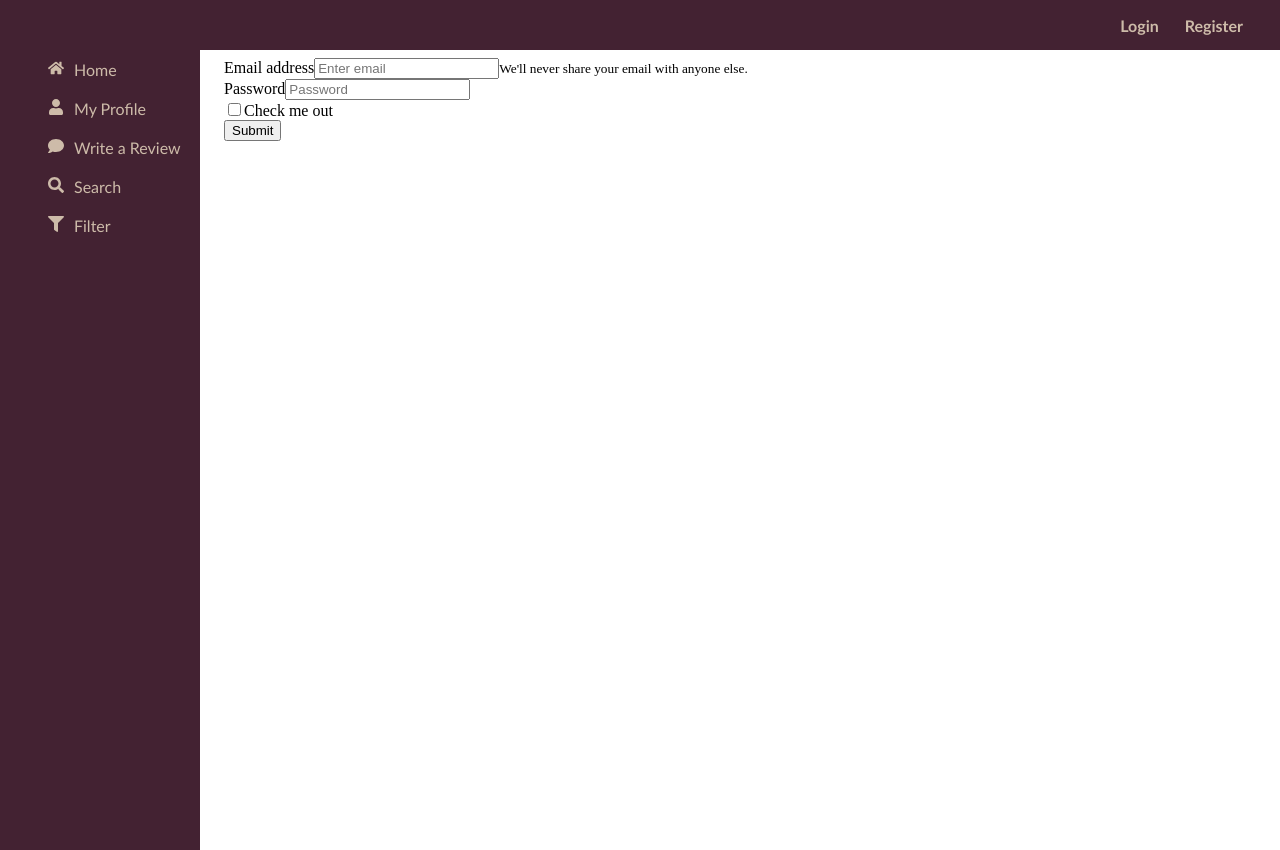
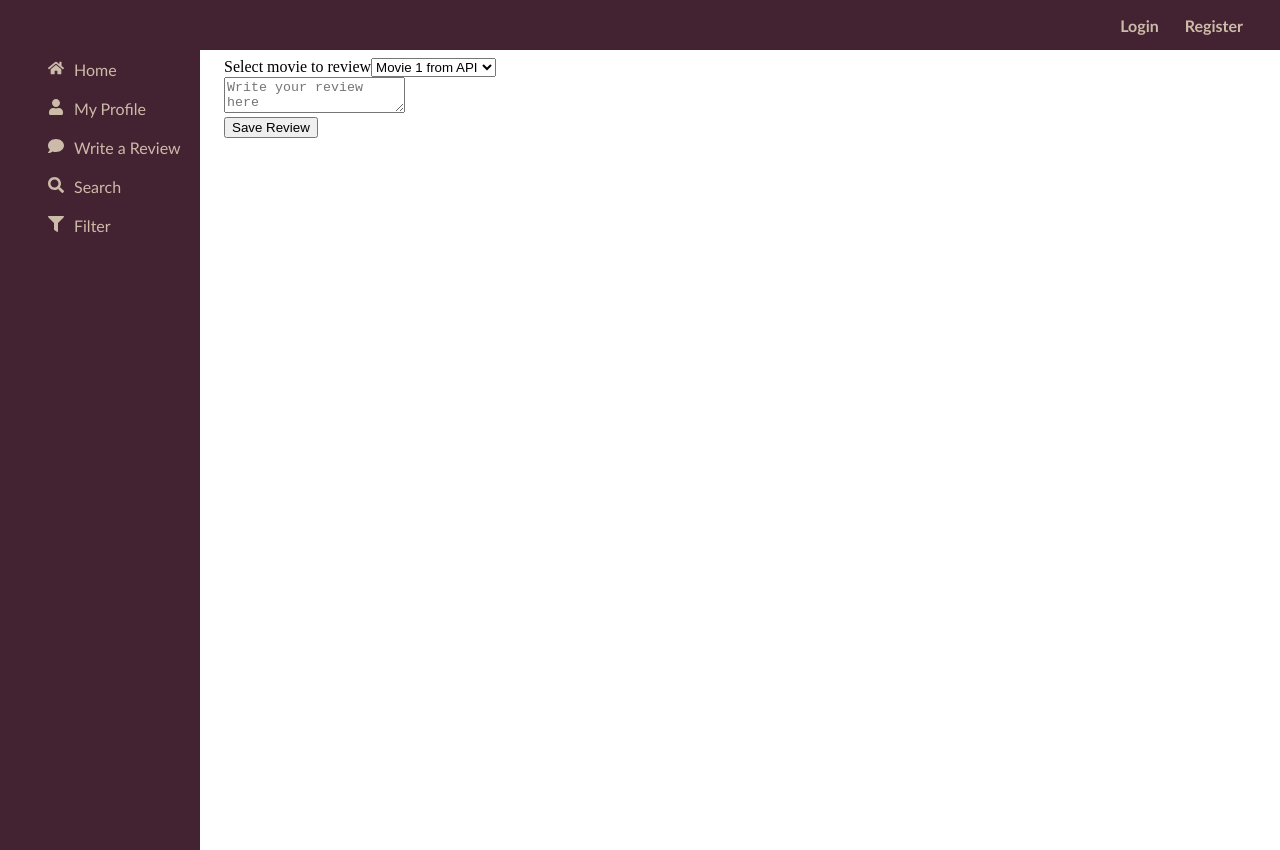
Before and after one commit to April-2022-LC-LiftOff/PyramidBuilders, a React (Create React App) app in the folder frontend/: page /review in a window 1280 px wide. Built offline with nearby package versions, Linux system fonts and the light colour scheme.

Commit message:
added basic review input form at /review

```diff
--- a/frontend/src/components/contentPages/Review.js
+++ b/frontend/src/components/contentPages/Review.js
@@ -9,24 +9,22 @@ const Review =() => {
 
         <div className="page">
             <Form>
-                <Form.Group className="mb-3" controlId="formBasicEmail">
-                    <Form.Label>Email address</Form.Label>
-                    <Form.Control type="email" placeholder="Enter email" />
-                    <Form.Text className="text-muted">
-                    We'll never share your email with anyone else.
-                    </Form.Text>
+
+                <Form.Group>
+                    <Form.Label>Select movie to review</Form.Label>
+                    <Form.Select placeholder="Select a movie">
+                       <option value="1">Movie 1 from API</option>
+                       <option value="2">Movie 2 from API</option>
+                       <option value="3">Movie 3 from API</option>
+                    </Form.Select>
                 </Form.Group>
 
-                <Form.Group className="mb-3" controlId="formBasicPassword">
-                    <Form.Label>Password</Form.Label>
-                    <Form.Control type="password" placeholder="Password" />
-                </Form.Group>
-                <Form.Group className="mb-3" controlId="formBasicCheckbox">
-                    <Form.Check type="checkbox" label="Check me out" />
-                </Form.Group>
-                <Button variant="primary" type="submit">
-                    Submit
-                </Button>
+                <Form.Group>
+					<Form.Control as="textarea" type="text" placeholder="Write your review here" />
+				</Form.Group>
+
+                <Button type="submit"> Save Review </Button>
+
             </Form>
       </div>
     )
```
